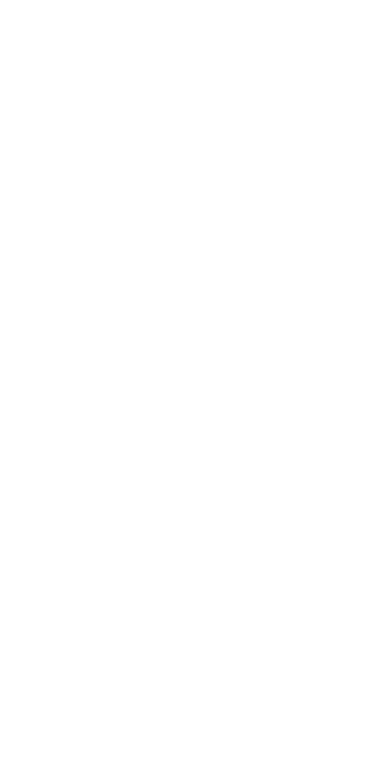
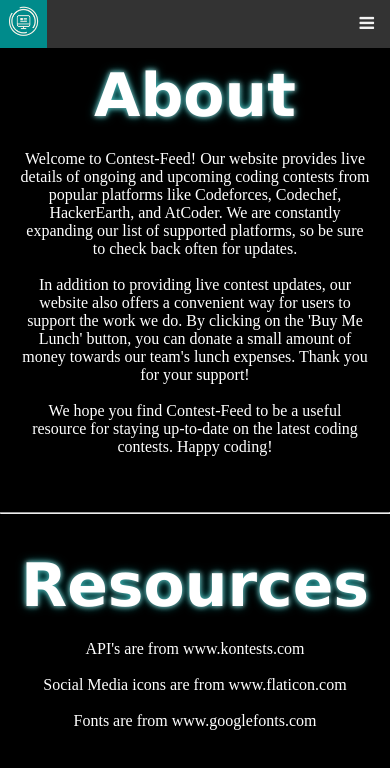
Before and after one commit to HarshGaur387R/Contest-Feed, a website: page about.html in a window 390 px wide. Drawn offline with Linux system fonts and the light colour scheme.

Commit message:
finishing about page

```diff
--- a/Back-End/server.mjs
+++ b/Back-End/server.mjs
@@ -19,6 +19,10 @@
 
 app.get('/contact', (req, res) => {
   res.sendFile(path.join(__dirname, '..', 'contact.html'));
+});
+
+app.get('/about', (req, res) => {
+  res.sendFile(path.join(__dirname, '..', 'about.html'));
 });
 
 
--- a/about.html
+++ b/about.html
@@ -1,24 +1,161 @@
 <!DOCTYPE html>
 <html lang="en">
+
 <head>
     <meta charset="UTF-8">
     <meta http-equiv="X-UA-Compatible" content="IE=edge">
     <meta name="viewport" content="width=device-width, initial-scale=1.0">
     <title>About</title>
+    <link rel="stylesheet" href="/style.css">
+    <link rel="stylesheet" href="/util.css">
+    <link rel="stylesheet" href="https://cdnjs.cloudflare.com/ajax/libs/font-awesome/4.7.0/css/font-awesome.min.css">
+    <style>
+        .topnav {
+            overflow: hidden;
+            background-color: #333;
+        }
+
+        .topnav a {
+            float: left;
+            display: block;
+            color: #f2f2f2;
+            text-align: center;
+            padding: 14px 16px;
+            text-decoration: none;
+            font-size: 17px;
+        }
+
+        .topnav a:hover {
+            background-color: #ddd;
+            color: black;
+        }
+
+        .topnav a.active {
+            background-color: darkcyan;
+            color: white;
+        }
+
+        .topnav .icon {
+            display: none;
+        }
+
+        .topnav:nth-child(1) img {
+            scale: 2.5;
+        }
+
+        @media screen and (max-width: 600px) {
+            .topnav a:not(:first-child) {
+                display: none;
+            }
+
+            .topnav a.icon {
+                float: right;
+                display: block;
+            }
+        }
+
+        @media screen and (max-width: 600px) {
+            .topnav.responsive {
+                position: relative;
+            }
+
+            .topnav.responsive .icon {
+                position: absolute;
+                right: 0;
+                top: 0;
+            }
+
+            .topnav.responsive a {
+                float: none;
+                display: block;
+                text-align: left;
+            }
+        }
+
+        .aboutDescription {
+            padding: 20px;
+            max-width: 800px;
+            text-align: center;
+
+        }
+    </style>
 </head>
+
 <body>
     <div id="container">
         <header>
-
+            <div class="topnav" id="myTopnav">
+                <a href="/" class="active"><img src="\assetes\contest-feed-only-logo.png" width="15px" alt="logo"></a>
+                <a href="/contact">Contact</a>
+                <a href="/about">About</a>
+                <a href="javascript:void(0);" class="icon" onclick="myFunction()">
+                    <i class="fa fa-bars"></i>
+                </a>
+            </div>
         </header>
 
-        <main>
+        <main class="contactMain">
+            <h1 class="ta-center" style="font-size: 60px;">About</h1>
+
+            <section class="flex jc-center ai-center">
+                <div class="aboutDescription">
+                    Welcome to Contest-Feed! Our website provides live details of ongoing and upcoming coding
+                    contests
+                    from popular platforms like Codeforces, Codechef, HackerEarth, and AtCoder. We are constantly
+                    expanding our list of supported platforms, so be sure to check back often for updates.
+                    <br>
+                    <br>
+                    In addition to providing live contest updates, our website also offers a convenient way for
+                    users to
+                    support the work we do. By clicking on the 'Buy Me Lunch' button, you can donate a small amount
+                    of
+                    money towards our team's lunch expenses. Thank you for your support!
+                    <br>
+                    <br>
+                    We hope you find Contest-Feed to be a useful resource for staying up-to-date on the latest
+                    coding
+                    contests. Happy coding!
+                </div>
+            </section>
+
+            <br>
+            <br>
+            <hr>
+            <br>
+            <br>
+            <h1 class="ta-center" style="font-size: 60px;">Resources</h1>
+
+
+            <section class="flex jc-center ai-center">
+                <div class="aboutDescription">
+                     API's are from www.kontests.com
+                    <br>
+                    <br>
+                    Social Media icons are from www.flaticon.com
+                    <br>
+                    <br>
+                    Fonts are from www.googlefonts.com
+                </div>
+            </section>
+
 
         </main>
+
 
         <footer>
 
         </footer>
     </div>
+    <script>
+        function myFunction() {
+          var x = document.getElementById("myTopnav");
+          if (x.className === "topnav") {
+            x.className += " responsive";
+          } else {
+            x.className = "topnav";
+          }
+        }
+        </script>
 </body>
+
 </html>
```
Also changed, not shown: contact.html (+11 -1 lines), index.html (+1 -1 lines).
